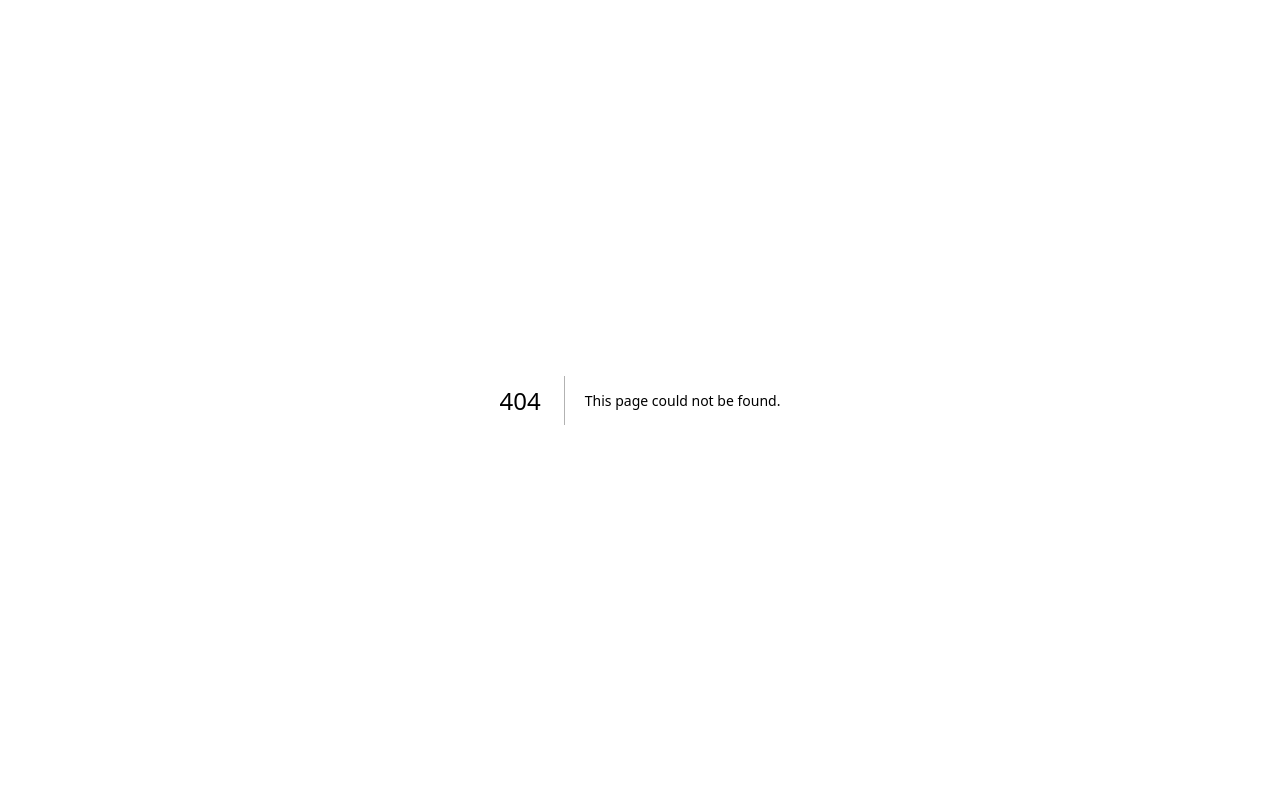
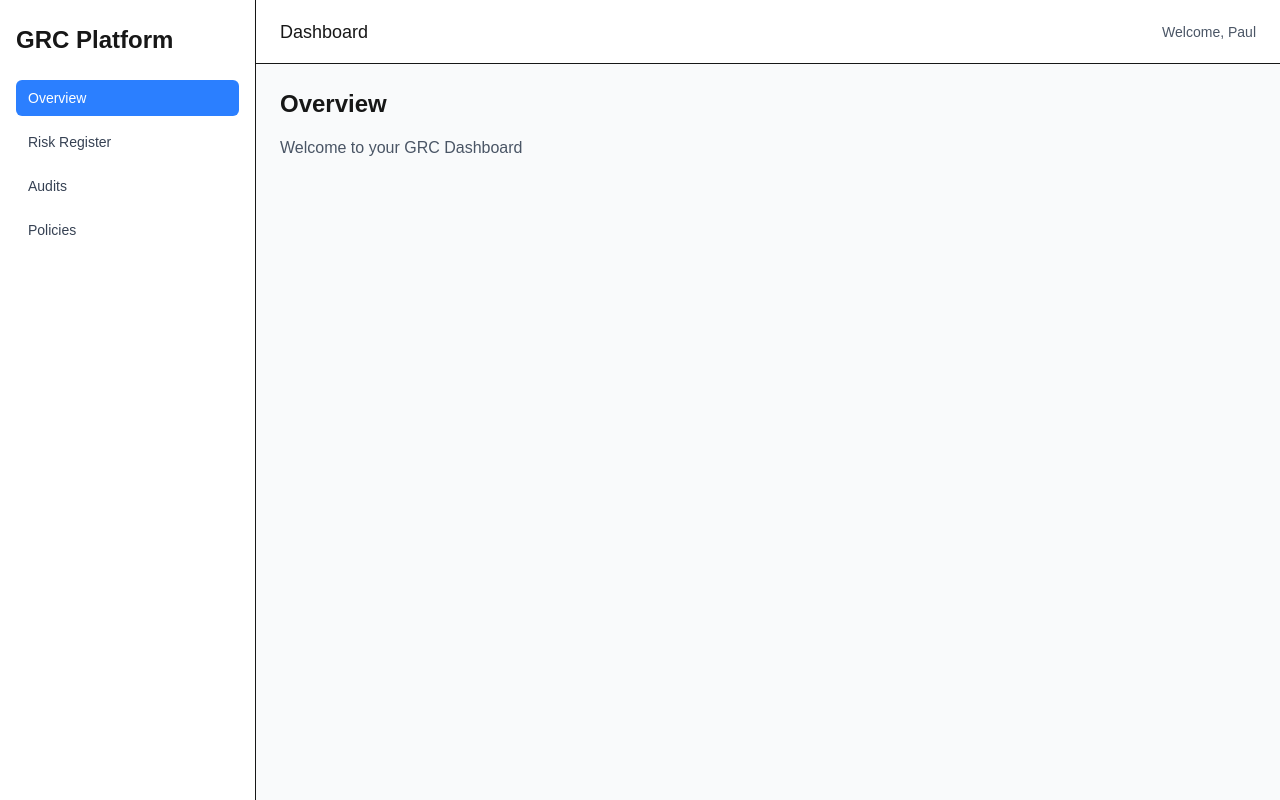
Before and after one commit to pineapaul/cycorgi, a Next.js app: page /dashboard in a window 1280 px wide. Before the commit this address had no page. Built offline with nearby package versions, Linux system fonts and the light colour scheme.

Commit message:
Add dashboard layout and navigation structure with sidebar and topbar

```diff
--- /dev/null
+++ b/app/api/test-db/route.ts
@@ -0,0 +1,18 @@
+import { NextResponse } from 'next/server'
+import clientPromise from '@/lib/mongodb'
+
+export async function GET() {
+  try {
+    const client = await clientPromise
+    const db = client.db('grc_platform')
+    const collection = db.collection('test')
+
+    await collection.insertOne({ message: 'Hello from GRC Platform', timestamp: new Date() })
+    const messages = await collection.find({}).sort({ timestamp: -1 }).limit(5).toArray()
+
+    return NextResponse.json({ success: true, messages })
+  } catch (error: any) {
+    console.error('MongoDB connection error:', error.message || error)
+    return NextResponse.json({ success: false, error: 'Failed to connect to MongoDB' }, { status: 500 })
+  }
+}
--- /dev/null
+++ b/app/components/Sidebar.tsx
@@ -0,0 +1,38 @@
+'use client'
+
+import Link from 'next/link'
+import { usePathname } from 'next/navigation'
+import { cn } from '@/lib/utils' // Optional helper for classNames
+
+const navItems = [
+  { name: 'Overview', href: '/dashboard' },
+  { name: 'Risk Register', href: '/dashboard/risk-register' },
+  { name: 'Audits', href: '/dashboard/audits' },
+  { name: 'Policies', href: '/dashboard/policies' },
+]
+
+export default function Sidebar() {
+  const pathname = usePathname()
+
+  return (
+    <aside className="h-full w-64 bg-white border-r px-4 py-6 shadow-sm">
+      <div className="text-2xl font-bold mb-6">GRC Platform</div>
+      <nav className="space-y-2">
+        {navItems.map((item) => (
+          <Link
+            key={item.href}
+            href={item.href}
+            className={cn(
+              'block px-3 py-2 rounded-md text-sm font-medium transition',
+              pathname === item.href
+                ? 'bg-blue-500 text-white'
+                : 'text-gray-700 hover:bg-gray-100'
+            )}
+          >
+            {item.name}
+          </Link>
+        ))}
+      </nav>
+    </aside>
+  )
+}
--- /dev/null
+++ b/app/components/Topbar.tsx
@@ -0,0 +1,8 @@
+export default function Topbar() {
+    return (
+      <header className="h-16 bg-white border-b flex items-center justify-between px-6 shadow-sm">
+        <div className="text-lg font-medium">Dashboard</div>
+        <div className="text-sm text-gray-600">Welcome, Paul</div>
+      </header>
+    )
+  }
--- /dev/null
+++ b/app/dashboard/layout.tsx
@@ -0,0 +1,5 @@
+import DashboardLayout from '../layouts/DashboardLayout'
+
+export default function DashboardSectionLayout({ children }: { children: React.ReactNode }) {
+  return <DashboardLayout>{children}</DashboardLayout>
+}
--- /dev/null
+++ b/app/dashboard/page.tsx
@@ -0,0 +1,8 @@
+export default function DashboardHome() {
+    return (
+      <div>
+        <h1 className="text-2xl font-semibold mb-4">Overview</h1>
+        <p className="text-gray-600">Welcome to your GRC Dashboard</p>
+      </div>
+    )
+  }
--- /dev/null
+++ b/app/layouts/DashboardLayout.tsx
@@ -0,0 +1,16 @@
+import Sidebar from '../components/Sidebar'
+import Topbar from '../components/Topbar'
+
+export default function DashboardLayout({ children }: { children: React.ReactNode }) {
+  return (
+    <div className="flex h-screen overflow-hidden">
+      <Sidebar />
+      <div className="flex-1 flex flex-col">
+        <Topbar />
+        <main className="flex-1 overflow-y-auto p-6 bg-gray-50">
+          {children}
+        </main>
+      </div>
+    </div>
+  )
+}
--- /dev/null
+++ b/lib/mongodb.ts
@@ -0,0 +1,23 @@
+import { MongoClient } from 'mongodb'
+
+if (!process.env.MONGODB_URI) {
+  throw new Error('Please define the MONGODB_URI environment variable in .env.local')
+}
+
+const uri = process.env.MONGODB_URI
+const options = {}
+
+let client: MongoClient
+let clientPromise: Promise<MongoClient>
+
+declare global {
+  var _mongoClientPromise: Promise<MongoClient>
+}
+
+if (!global._mongoClientPromise) {
+  client = new MongoClient(uri!, options)
+  global._mongoClientPromise = client.connect()
+}
+clientPromise = global._mongoClientPromise
+
+export default clientPromise
--- /dev/null
+++ b/lib/utils.ts
@@ -0,0 +1,6 @@
+import { type ClassValue, clsx } from 'clsx'
+import { twMerge } from 'tailwind-merge'
+
+export function cn(...inputs: ClassValue[]) {
+  return twMerge(clsx(inputs))
+}
```
Also changed, not shown: package.json (+8 -5 lines), 2 other files (tests, documents, lock files or other folders).
